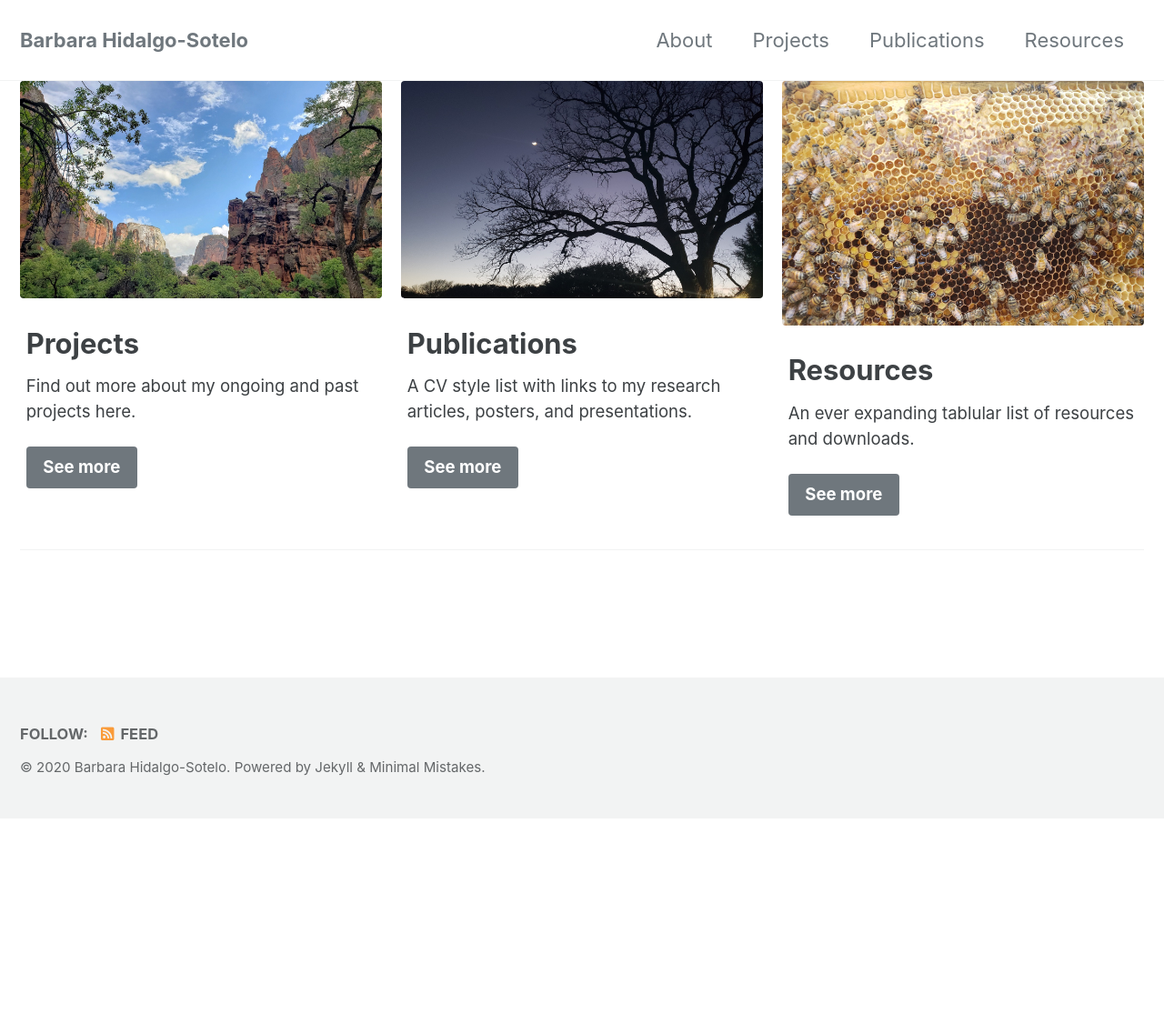
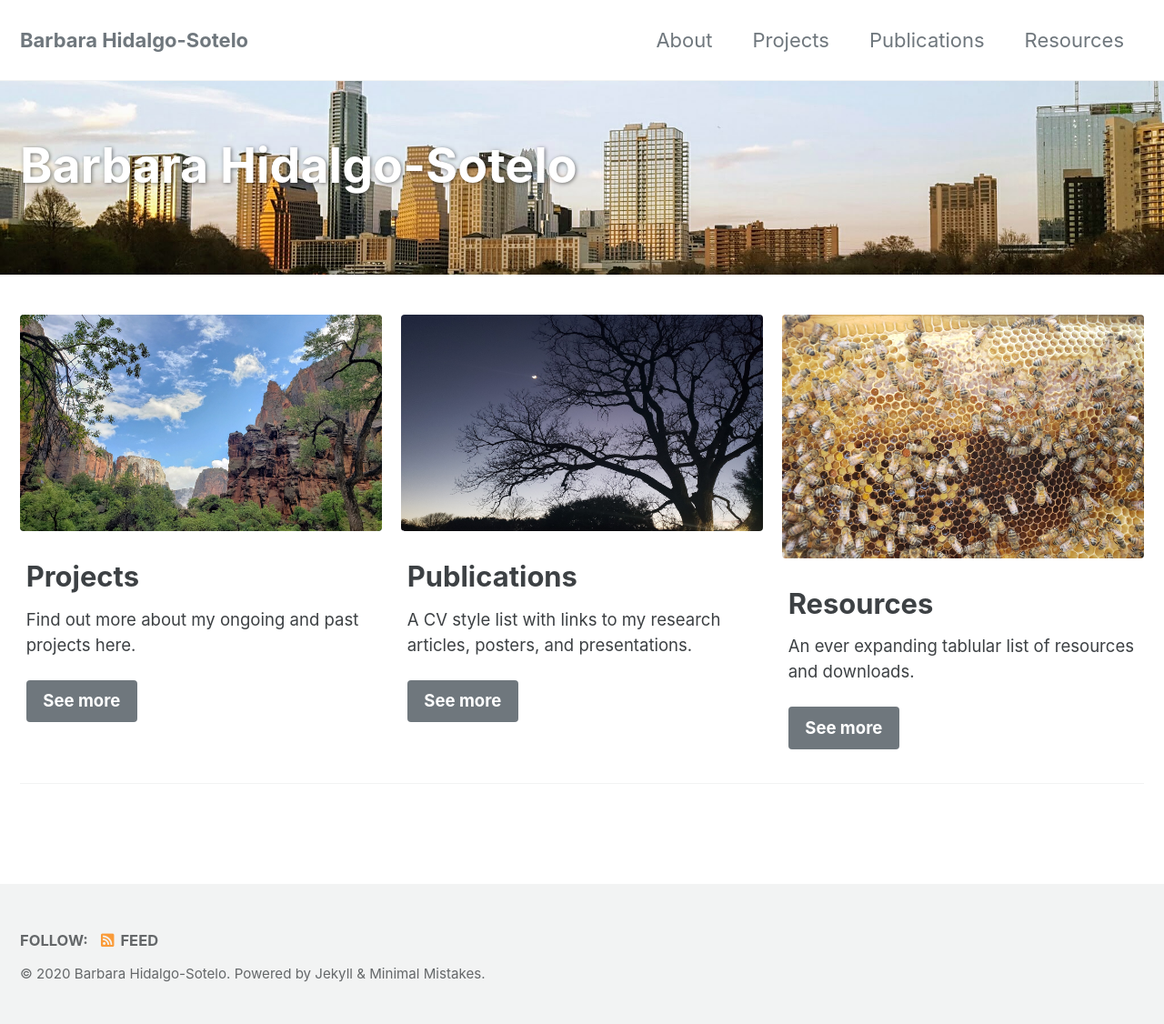
Before and after one commit to dagny099/dagny099.github.io, a Jekyll site: the page built from _pages/home.md, in a window 1280 px wide. Shown: the whole page at 91% size. Built offline with Jekyll 4.4.1, drawn with Linux system fonts in a browser that asks for light colours; cached includes are drawn as plain includes; before the commit the page ends 900 px from its top, so only the background shows below that.

Commit message:
dash to underscore grrr

```diff
--- a/_pages/home.md
+++ b/_pages/home.md
@@ -3,8 +3,7 @@ layout: splash
 permalink: /home/
 hidden: true
 header:
-  overlay-image: "/assets/images/sinawa.jpg"
-
+  overlay_image: "/assets/images/skyline_20170218.jpg"
 feature_row:
   - image_path: /assets/images/sinawa.jpg
     alt: "Outdoor landscape scene at Zion, Sinawa Temple"
```
Also changed, not shown: _pages/projects_final.md (+1 -1 lines).
